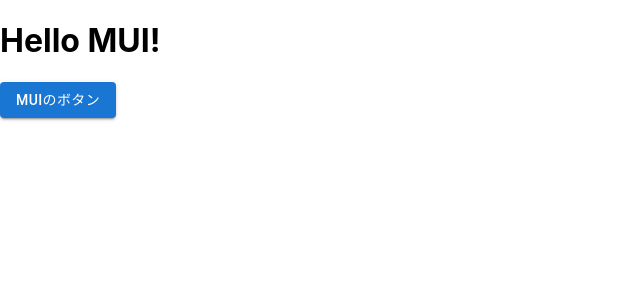
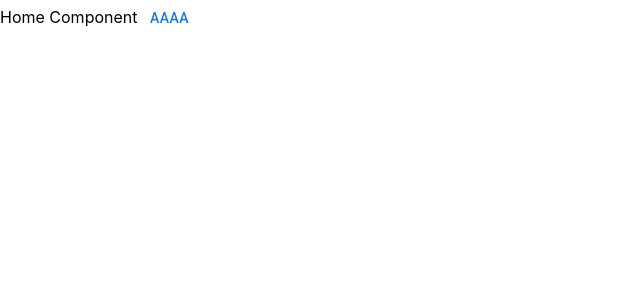
Before and after one commit to f-tash/Cherry-Pic, a React (Create React App) app in the folder Front/front-react-project/: page / in a window 1280 px wide. Shown: the top 300 px of the page, without its empty margins (0-640 px from the left). Built offline with nearby package versions, Linux system fonts and the light colour scheme.

Commit message:
chore: react-router-domをインストール

```diff
--- a/Front/front-react-project/package.json
+++ b/Front/front-react-project/package.json
@@ -12,6 +12,7 @@
     "@testing-library/user-event": "^13.5.0",
     "react": "^19.0.0",
     "react-dom": "^19.0.0",
+    "react-router-dom": "^7.2.0",
     "react-scripts": "5.0.1",
     "web-vitals": "^2.1.4"
   },
--- a/Front/front-react-project/src/App.js
+++ b/Front/front-react-project/src/App.js
@@ -1,14 +1,14 @@
 import React from "react";
-import Button from "@mui/material/Button";
+import { BrowserRouter as Router, Routes, Route } from "react-router-dom";
+import Home from "./Home.tsx";
 
 function App() {
   return (
-    <div>
-      <h1>Hello MUI!</h1>
-      <Button variant="contained" color="primary">
-        MUIのボタン
-      </Button>
-    </div>
+    <Router>
+      <Routes>
+        <Route path="/" element={<Home />} />
+      </Routes>
+    </Router>
   );
 }
 
--- /dev/null
+++ b/Front/front-react-project/src/Home.tsx
@@ -0,0 +1,13 @@
+import React from "react";
+import Button from "@mui/material/Button";
+
+const Home: React.FC = () => {
+  return (
+    <div>
+      Home Component
+      <Button>aaaa</Button>
+    </div>
+  );
+};
+
+export default Home;
```
Also changed, not shown: 1 other file (tests, documents, lock files or other folders).
